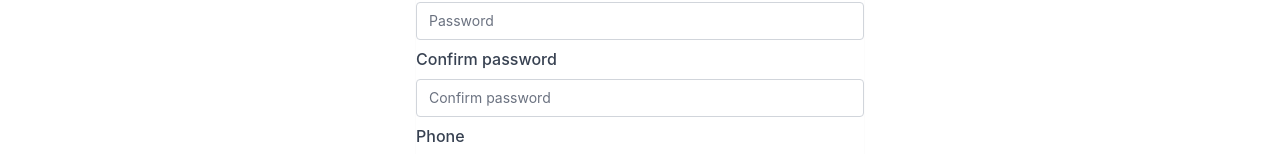
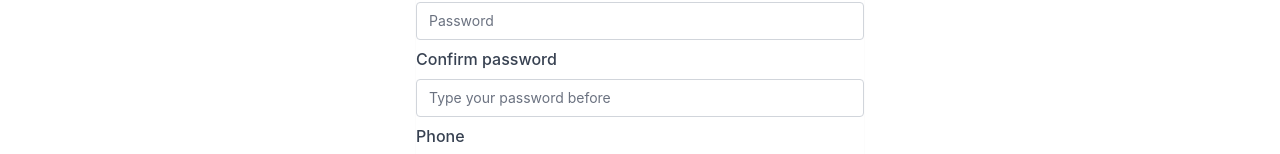
Before and after one commit to Diecitrece/Jobandtalent_Internship_Frontend, a Next.js app: page /register in a window 1280 px wide. Shown: the part 567-721 px from the top of the page. Built offline with nearby package versions, Linux system fonts and the light colour scheme.

Commit message:
disable confirm password if not password

```diff
--- a/components/UI/TextInput.tsx
+++ b/components/UI/TextInput.tsx
@@ -4,6 +4,7 @@ type Props = {
   type: string;
   placeholder: string;
   value: string;
+  disabled?: boolean;
   onChange: (e: React.ChangeEvent<HTMLInputElement>) => void;
   onBlur: (e: React.FocusEvent<HTMLInputElement>) => void;
 };
@@ -14,6 +15,7 @@ export const TextInput = ({
   type,
   placeholder,
   value,
+  disabled = false,
   onChange,
   onBlur,
 }: Props) => {
@@ -30,6 +32,7 @@ export const TextInput = ({
         name={name}
         type={type}
         autoComplete={type}
+        disabled={disabled}
         required
         className='appearance-none rounded relative block w-full px-3 py-2 border border-gray-300 placeholder-gray-500 text-gray-900 focus:outline-none focus:ring-indigo-500 focus:border-indigo-500 focus:z-10 sm:text-sm'
         placeholder={placeholder}
--- a/pages/register.tsx
+++ b/pages/register.tsx
@@ -173,10 +173,11 @@ const Register: NextPage = () => {
                   name='confirmPassword'
                   label='Confirm password'
                   type='password'
-                  placeholder='Confirm password'
+                  placeholder='Type your password before'
                   value={inputValues.confirmPassword.value}
                   onChange={handleChangeInput}
                   onBlur={handleErrors}
+                  disabled={inputValues.password.value === ''}
                 />
               </div>
               {inputValues.confirmPassword.error ? (
```
